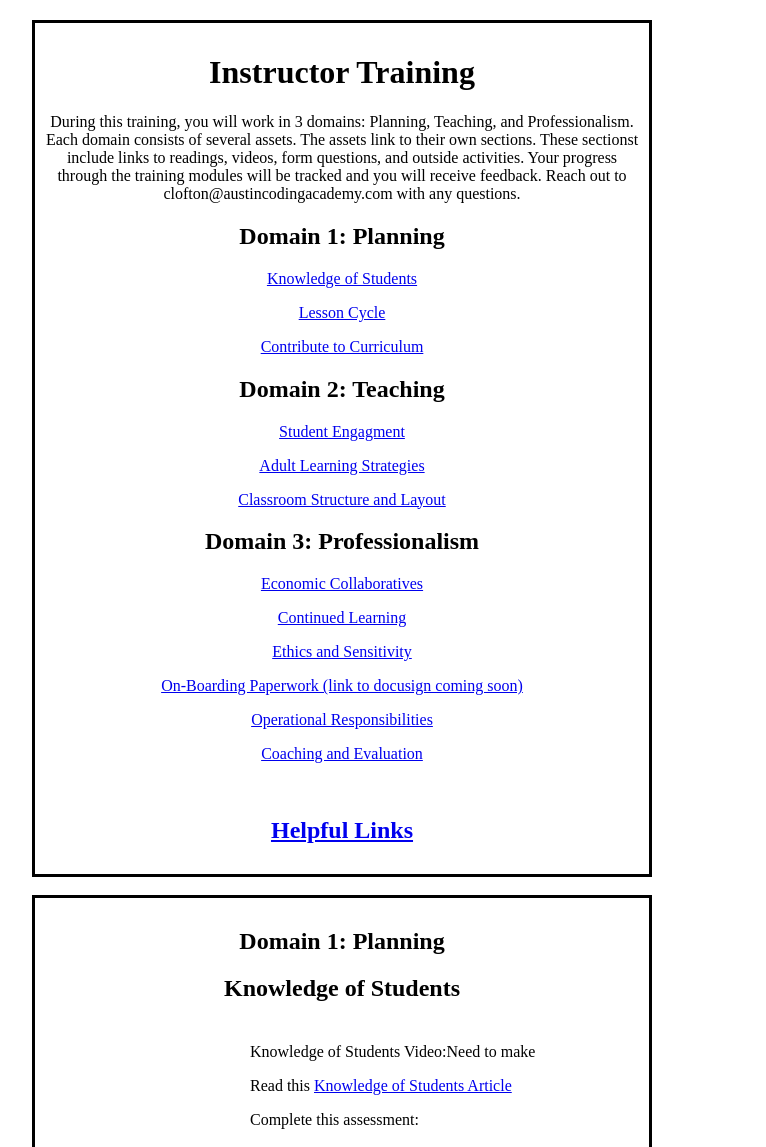
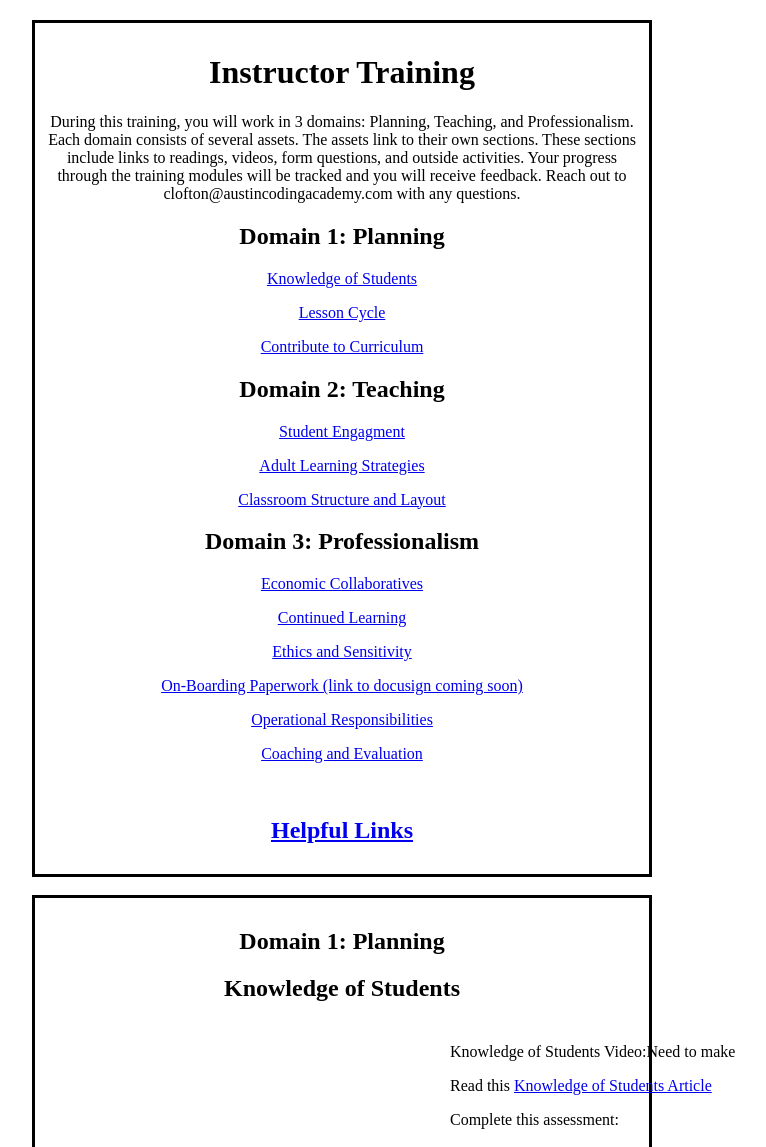
Before and after one commit to AustinCodingAcademy/training, a PHP site: page / in a window 1280 px wide. Shown: the top 1147 px of the page, without its empty margins (298-1064 px from the left). Run offline with PHP 8.4, Linux system fonts and the light colour scheme.

Commit message:
enlargening margins

```diff
--- a/css/style.css
+++ b/css/style.css
@@ -1,7 +1,7 @@
 .section {
   text-align: left;
-  margin-left: 200px;
-  margin-right: 200px;
+  margin-left: 400px;
+  margin-right: 400px;
   padding: 5px;
   width: 300px;
 }
--- a/index.php
+++ b/index.php
@@ -10,7 +10,7 @@
 
   <h1>Instructor Training</h1>
     <p>During this training, you will work in 3 domains: Planning, Teaching, and Professionalism. Each domain consists of
-      several assets. The assets link to their own sections. These sectionst include links to readings, videos, form
+      several assets. The assets link to their own sections. These sections include links to readings, videos, form
       questions, and outside activities. Your progress through the training modules will be tracked and you will receive
       feedback. Reach out to clofton@austincodingacademy.com with any questions.
     </p>
```
